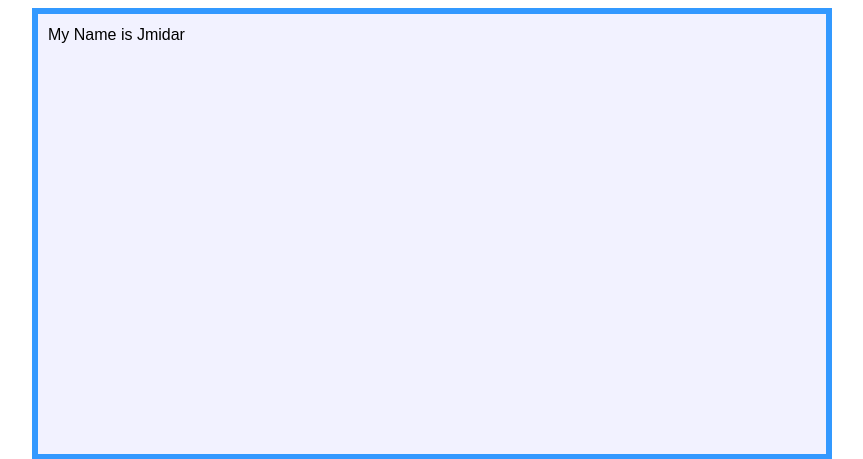
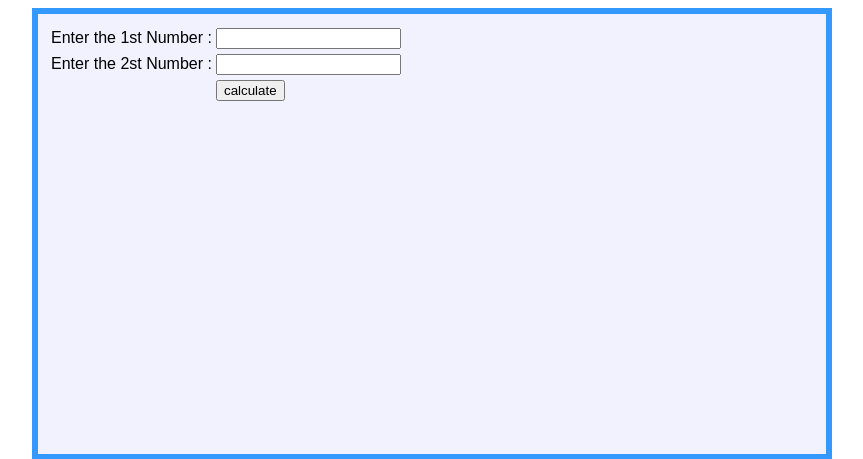
Before and after one commit to Jmidar/PHP_OOP_Project, a PHP site: page / in a window 1280 px wide. Shown: the part 80-539 px from the top of the page, without its empty margins (208-1071 px from the left). Run offline with PHP 8.4, Linux system fonts and the light colour scheme.

Commit message:
Calculator 24/01/2018

```diff
--- /dev/null
+++ b/functions.php
@@ -0,0 +1,34 @@
+<?php
+
+class Calculation{
+
+	function add($a, $b){
+		echo "Summation = ".($a+$b)."<br>";
+	}
+
+	function sub($a, $b){
+		echo "Subtraction = ".($a-$b)."<br>";
+	}
+
+	function mul($a, $b){
+		echo "Multiplication = ".($a*$b)."<br>";
+	}
+
+	function div($a, $b){
+		echo "Divition = ".($a/$b)."<br>";
+	}
+
+	function mod($a, $b){
+		echo "Modulus = ".($a%$b)."<br>";
+	}
+
+}
+
+
+
+
+
+
+
+
+?>
--- a/index.php
+++ b/index.php
@@ -1,64 +1,53 @@
-<?php include "inc/header.php"; ?>
-
-
 <?php
-
-class Jmidar{
-	public $name;
-	public $age;
-
-	public function personName(){
-		 echo "My Name is ".$this->name="Jmidar";
-
-	}
-
-	public function personAge($value){
-
-	}
-
-}
-
-$jmi = new Jmidar;
-//echo $jmi->name;
-//$jmi->name="Jmidar";
-$jmi->personName();
-/*class Person{
-		public $name;
-		public $age;
-
-	    public function personName(){
-	    	echo "Person Name is:".$this->name."<br/>";
-	   }
-
-	  public function personAge($value){
-	  		echo "Person Age is:".$this->age=$value;
-
-	   }
-  }
-
-$personOne = new Person;
-$personOne->name="Ariful Islam";
-$personOne->personName();
-
-$personOne->personAge("18");
-
-*/
-
+include "inc/header.php";
+include "functions.php";
 
 ?>
 
 
 
+<form action="index.php" method="post">
+	<table>
+		<tr>
+			<td>Enter the 1st Number : </td>
+			<td><input type="number" name="num1" /></td>
+		</tr>
+
+		<tr>
+			<td>Enter the 2st Number : </td>
+			<td><input type="number" name="num2" /></td>
+		</tr>
+
+		<tr>
+			<td></td>
+			<td><input type="submit" name="calculation" value="calculate" /></td>
+		</tr>
+	</table>
+</form>
+
+<?php
+if(isset($_POST['calculation'])){
+
+	$numOne = $_POST['num1'];
+	$numTwo = $_POST['num2'];
+
+	if(empty($numOne) or empty($numTwo)){
+
+		echo "<span style='color:#EE6554'>Field must not be empty</span><br>";
+	} else {
+
+	$cal = new Calculation;
+	$cal->add($numOne, $numTwo);
+	$cal->sub($numOne, $numTwo);
+	$cal->mul($numOne, $numTwo);
+	$cal->div($numOne, $numTwo);
+	$cal->mod($numOne, $numTwo);
 
 
+	}
 
-
-
-
-
-
-
-
+}
+?>
 
 
 <?php include "inc/footer.php"; ?>
```
